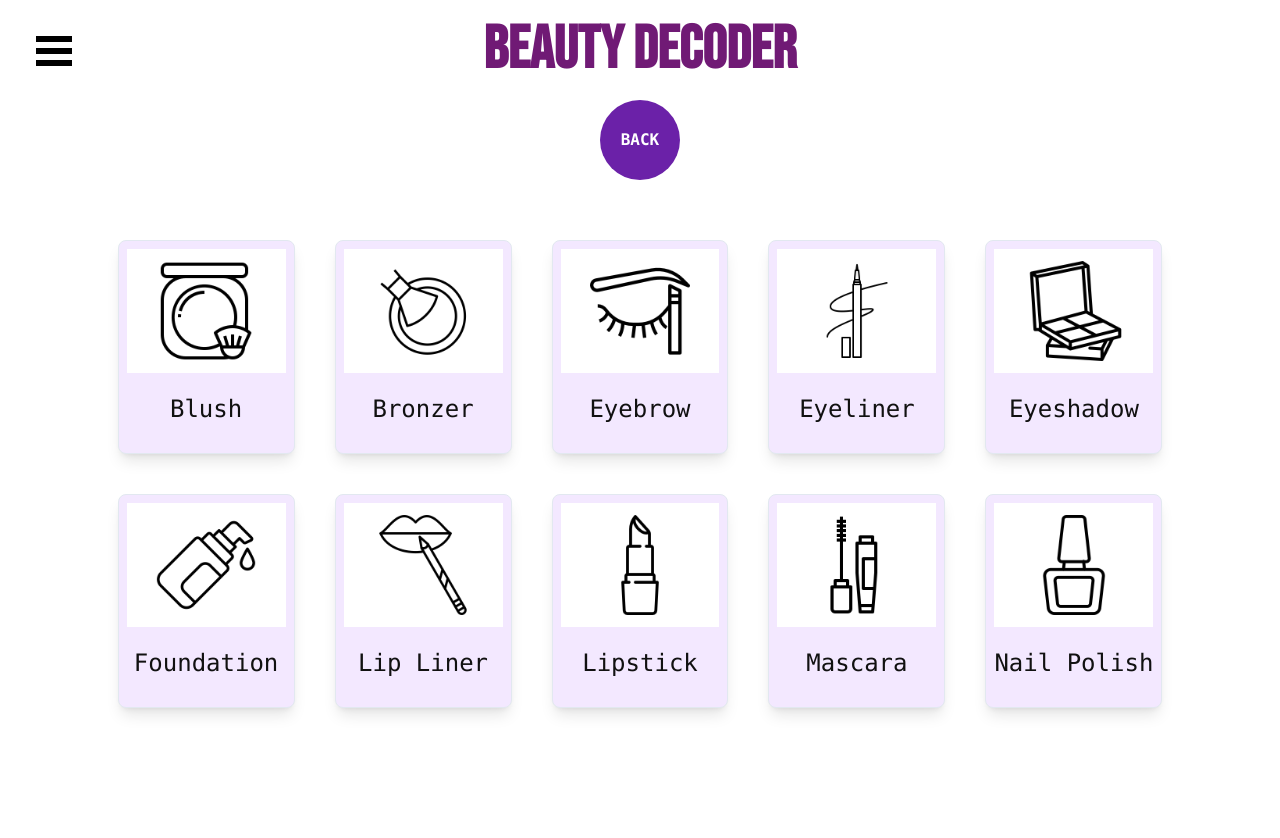
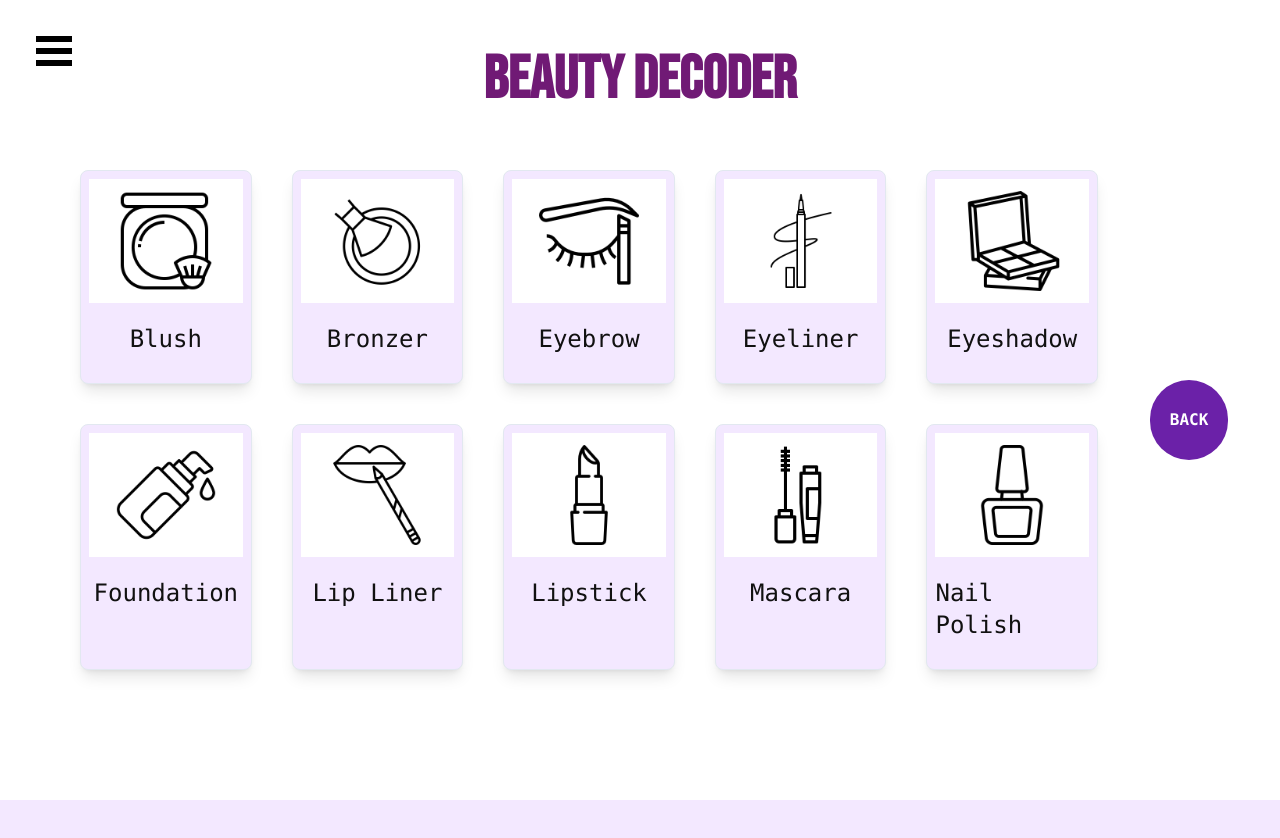
Before and after one commit to Kevasc/beauty-decoder, a Next.js app: page /decoder in a window 1280 px wide. Both pictures are taken after a click on the button "GO". Shown: the top 838 px of the page. After the commit the page ends 800 px from the top, so only its background shows below. Built offline with nearby package versions, Linux system fonts and the light colour scheme.

Commit message:
changed the layout of the page so the back button in to the right of the product cards without disturbing the layout and merged two imports together to clean up the code

```diff
--- a/src/app/decoder/page.tsx
+++ b/src/app/decoder/page.tsx
@@ -12,13 +12,11 @@ import LipLiner from "../img/LipLiner.png";
 import Lipstick from "../img/Lipstick.png";
 import Mascara from "../img/Mascara.png";
 import NailPolish from "../img/NailPolish.png";
-import { getProducts } from "@/api/api";
-import { ProductDetail } from "@/api/api";
+import { getProducts, ProductDetail } from "@/api/api";
 import { ProductCard } from "@/components/ProductCard";
 import { DetailsCard } from "@/components/DetailsCard";
 import Modal from "@/components/Modal";
 import DetailsModalContent from "@/components/DetailsModalContent";
-
 import FilterGridMosaic from "@/components/FilterCards";
 
 export type Product = {
@@ -106,7 +104,7 @@ const Decoder: React.FC = () => {
   console.log(filtersPicked);
   return (
     <div className="min-h-screen flex flex-col items-center justify-center">
-      <h1 className="font-bebas m-5  text-6xl text-fuchsia-900 font-bold">
+      <h1 className="font-bebas m-5 pt-5 text-6xl text-fuchsia-900 font-bold">
         BEAUTY DECODER
       </h1>
       <div>
@@ -126,17 +124,17 @@ const Decoder: React.FC = () => {
           </div>
         ) : (
           <div className="flex flex-col items-center justify-center ">
-            <div className="flex flex-row items-center">
+            <div className="flex flex-row items-center w-full px-10">
+              <div className="grid m-5 grid-cols-1 sm:grid-cols-2 md:grid-cols-3 lg:grid-cols-4 xl:grid-cols-5 gap-10 p-5 flex-grow">
+                {productCards}
+              </div>
               <button
-                className="bg-purple-800 text-white hover:bg-purple-900 h-14 w-14 p-10 font-mono flex justify-center items-center font-bold uppercase rounded-full cursor-pointer"
+                className="bg-purple-800 text-white hover:bg-purple-900 h-20 w-20 m-3 font-mono flex justify-center items-center font-bold uppercase rounded-full cursor-pointer"
                 type="button"
                 onClick={() => setFiltersPicked(false)}
               >
                 <span>Back</span>
               </button>
-            </div>
-            <div className="grid m-5 grid-cols-1 sm:grid-cols-2 md:grid-cols-3 lg:grid-cols-4 xl:grid-cols-5 gap-10 p-10">
-              {productCards}
             </div>
 
             <div className="grid grid-cols-1 sm:grid-cols-2 md:grid-cols-3 lg:grid-cols-4 xl:grid-cols-5 gap-10 p-10">
--- a/src/components/ProductCard.tsx
+++ b/src/components/ProductCard.tsx
@@ -9,7 +9,7 @@ interface ProductCardProps {
 export const ProductCard = ({ product, onClick }: ProductCardProps) => {
   return (
     <div
-      className="shadow-lg transition-transform rounded-lg transform hover:scale-105 flex-shrink cursor-pointer p-2 border bg-purple-100 hover:bg-purple-50  hover:border-fuchsia-900 "
+      className="shadow-lg transition-transform rounded-lg transform hover:scale-105 flex-shrink cursor-pointer p-2 border bg-purple-100 hover:bg-purple-50 hover:border-fuchsia-900"
       onClick={onClick}
     >
       <div className="bg-white p-3 flex justify-center">
```
